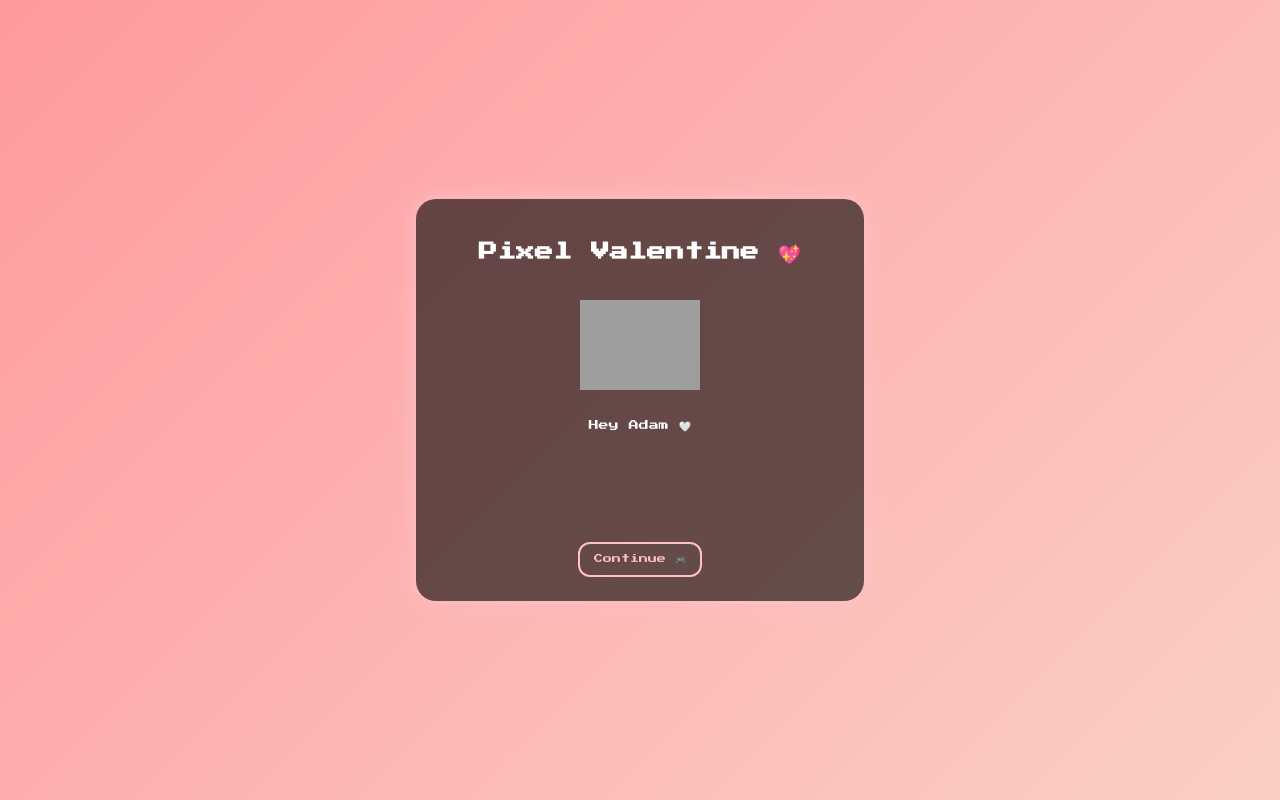
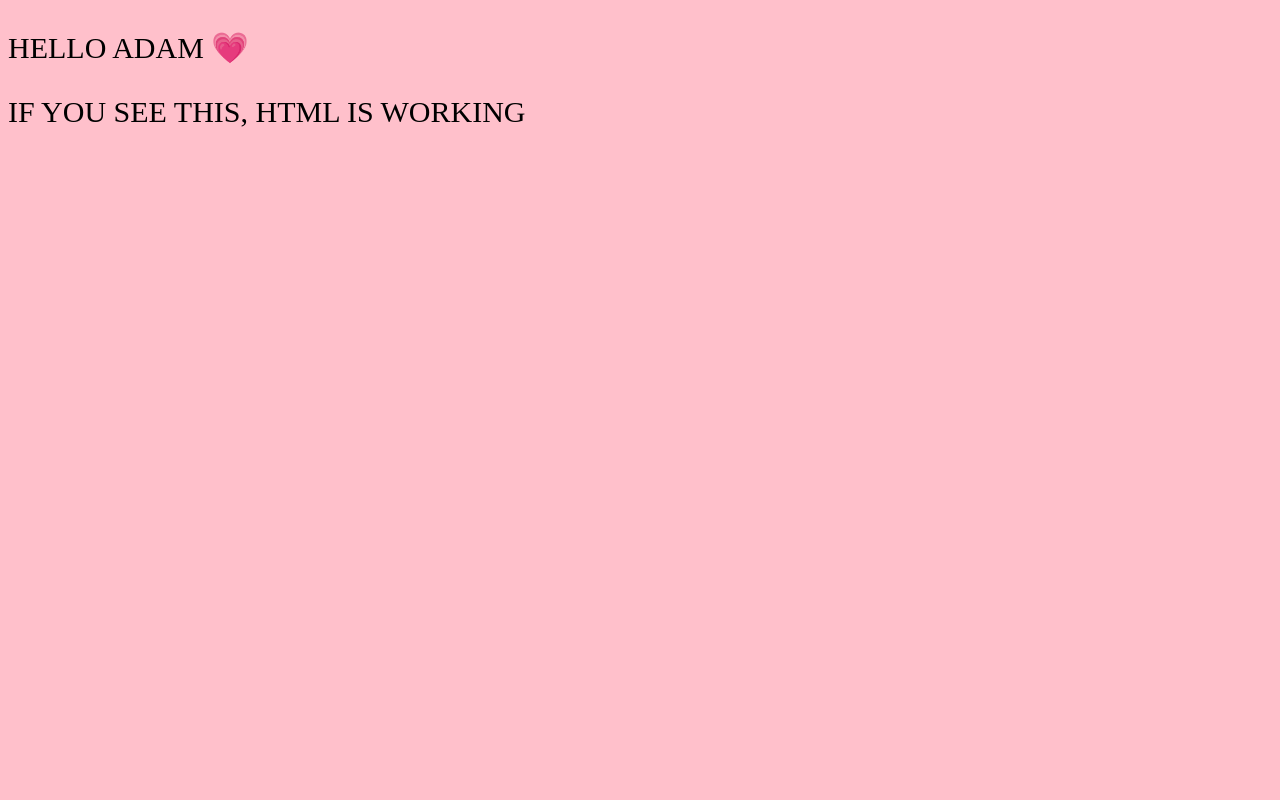
Before and after one commit to zizi77d/loveyou, a plain HTML site: page index.html in a window 1280 px wide. Drawn offline with Linux system fonts and the light colour scheme; grey boxes are pictures that could not be loaded.

Commit message:
Update index.html

```diff
--- a/index.html
+++ b/index.html
@@ -1,94 +1,11 @@
 <!DOCTYPE html>
-<html lang="en">
+<html>
 <head>
-  <meta charset="UTF-8" />
-  <title>Pixel Valentine 💗</title>
-
-  <link href="https://fonts.googleapis.com/css2?family=Press+Start+2P&display=swap" rel="stylesheet">
-
-  <style>
-    body {
-      margin: 0;
-      min-height: 100vh;
-      display: flex;
-      justify-content: center;
-      align-items: center;
-      background: linear-gradient(135deg, #ff9a9e, #fad0c4);
-      font-family: 'Press Start 2P', monospace;
-      color: white;
-    }
-
-    .box {
-      background: rgba(0,0,0,0.6);
-      padding: 24px;
-      border-radius: 20px;
-      text-align: center;
-      width: 90%;
-      max-width: 400px;
-      box-shadow: 0 0 25px pink;
-    }
-
-    img {
-      width: 120px;
-      image-rendering: pixelated;
-      margin: 16px 0;
-    }
-
-    p {
-      font-size: 10px;
-      line-height: 1.8;
-      white-space: pre-line;
-      min-height: 100px;
-    }
-
-    button {
-      margin-top: 16px;
-      padding: 10px 14px;
-      font-family: inherit;
-      font-size: 9px;
-      border-radius: 12px;
-      border: 2px solid pink;
-      background: transparent;
-      color: pink;
-      cursor: pointer;
-    }
-
-    button:hover {
-      background: pink;
-      color: black;
-    }
-  </style>
+  <meta charset="UTF-8">
+  <title>TEST</title>
 </head>
-<body>
-
-  <div class="box">
-    <h3>Pixel Valentine 💖</h3>
-
-    <img id="cat" src="https://i.imgur.com/1XKQb9k.gif" alt="pixel cat">
-
-    <p id="text">Hey Adam 🤍</p>
-
-    <button onclick="next()">Continue 🎮</button>
-  </div>
-
-  <script>
-    const messages = [
-      "Hey Adam 🤍\n\nYou showed up at the right time.",
-      "I like you for who you are.\n\nAlways love yourself first.",
-      "And baby...\n\nWill you be my Player 2? 💗"
-    ];
-
-    let i = 0;
-
-    function next() {
-      i++;
-      if (i < messages.length) {
-        document.getElementById('text').innerText = messages[i];
-      } else {
-        document.getElementById('text').innerText = "True Ending 💖\nPlayer 2: Adam";
-      }
-    }
-  </script>
-
+<body style="background:pink; color:black; font-size:30px;">
+  <p>HELLO ADAM 💗</p>
+  <p>IF YOU SEE THIS, HTML IS WORKING</p>
 </body>
 </html>
```
